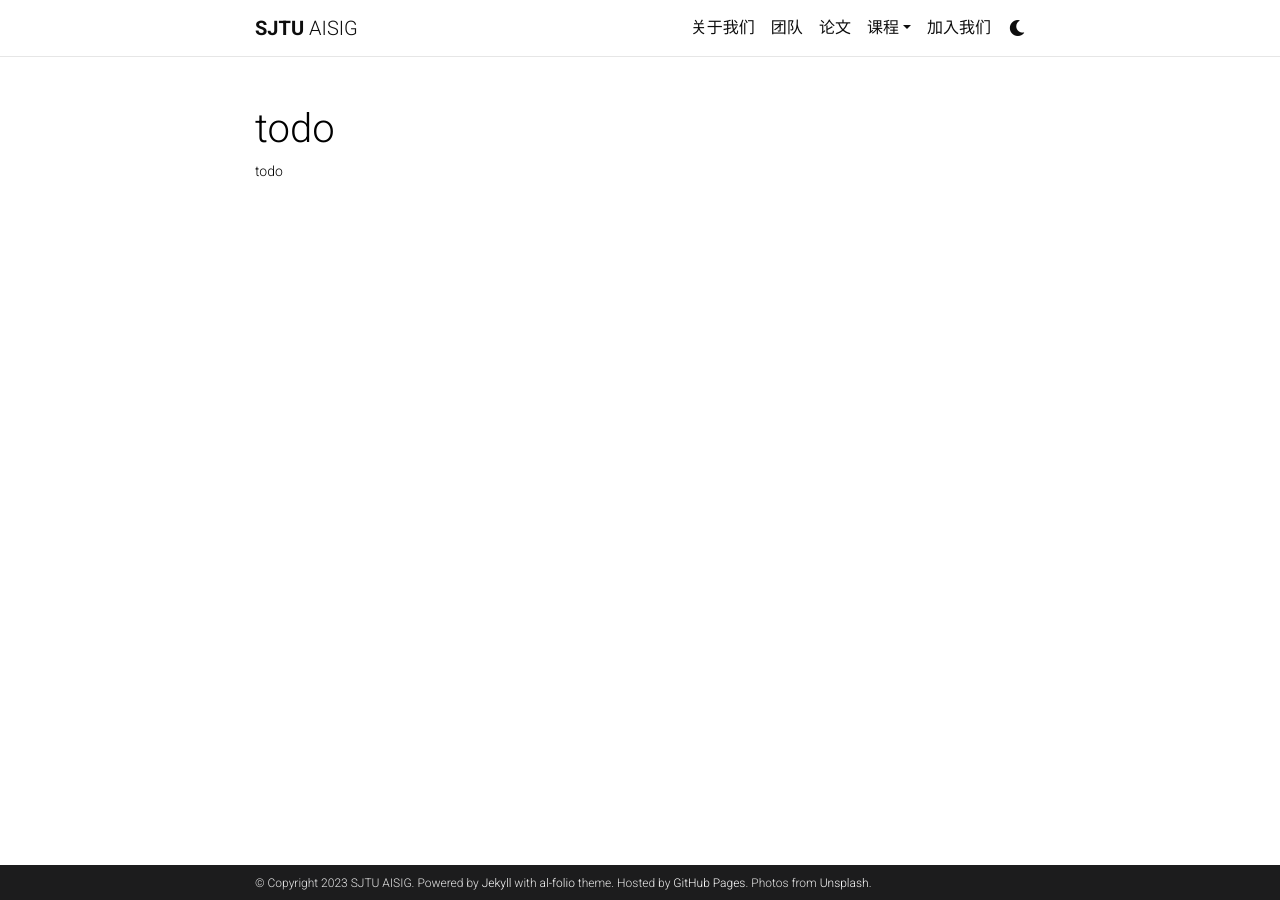
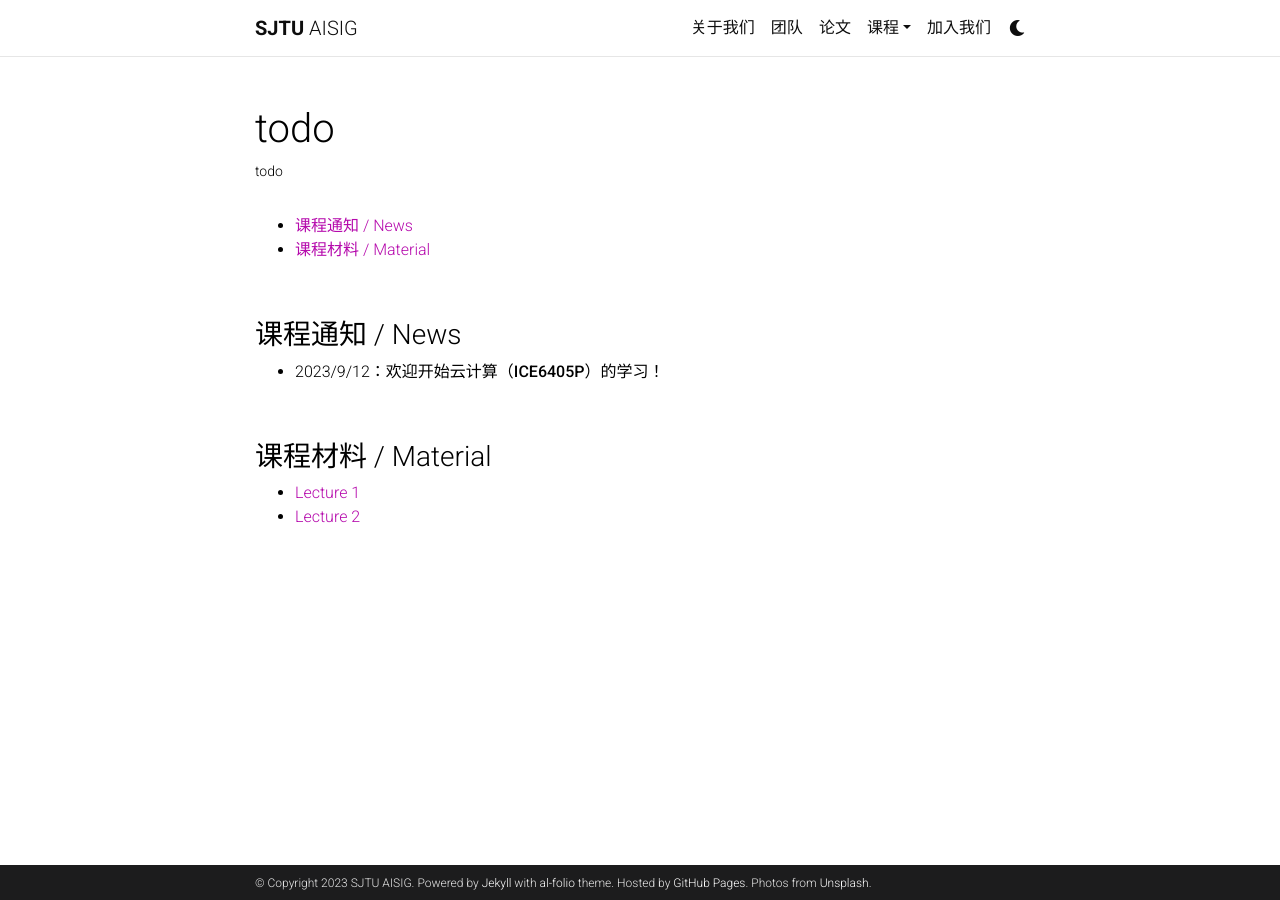
Before and after one commit to AISIGSJTU/AISIGSJTU.github.io, a Jekyll site: the page built from _teaching/ICE6405P-260-23.md, in a window 1280 px wide. Built offline with Jekyll 4.4.1, drawn with Linux system fonts in a browser that asks for light colours; comment, search, counter and statistics services are not loaded; a style sheet for code colours, icons or effects is not loaded.

Commit message:
update course materials

```diff
--- a/_teaching/ICE6405P-260-23.md
+++ b/_teaching/ICE6405P-260-23.md
@@ -19,3 +19,18 @@ category: teaching
 
 * TOC
 {:toc}
+
+<br/>
+
+### 课程通知 / News
+
+- 2023/9/12：欢迎开始**云计算（ICE6405P）**的学习！
+
+<br/>
+
+### 课程材料 / Material
+
+- [Lecture 1](/assets/course/2023/ice6405p/lec1.pdf)
+- [Lecture 2](/assets/course/2023/ice6405p/lec2.pdf)
+
+<br/>
```
Also changed, not shown: _teaching/CS2501-23.md (+2 -1 lines), 3 other files.
